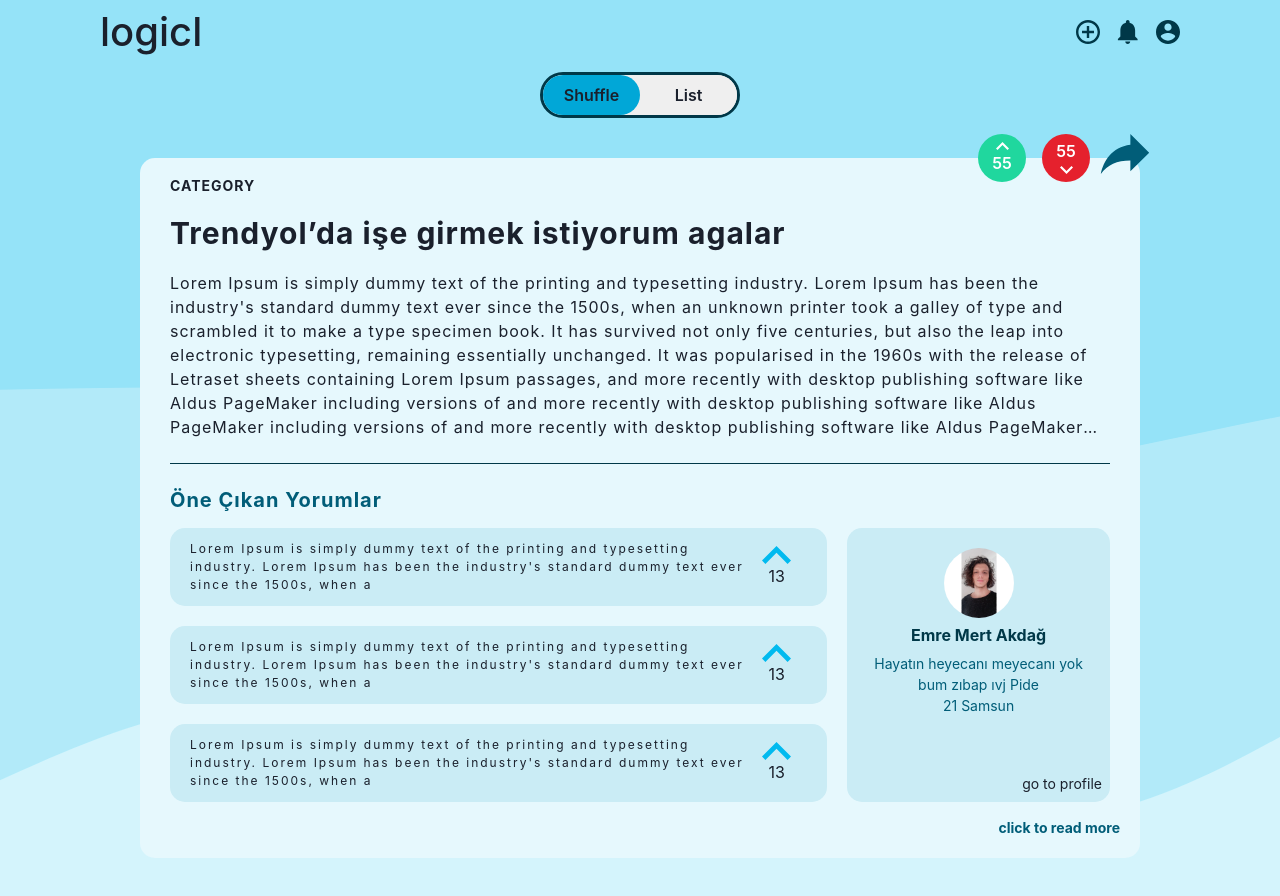
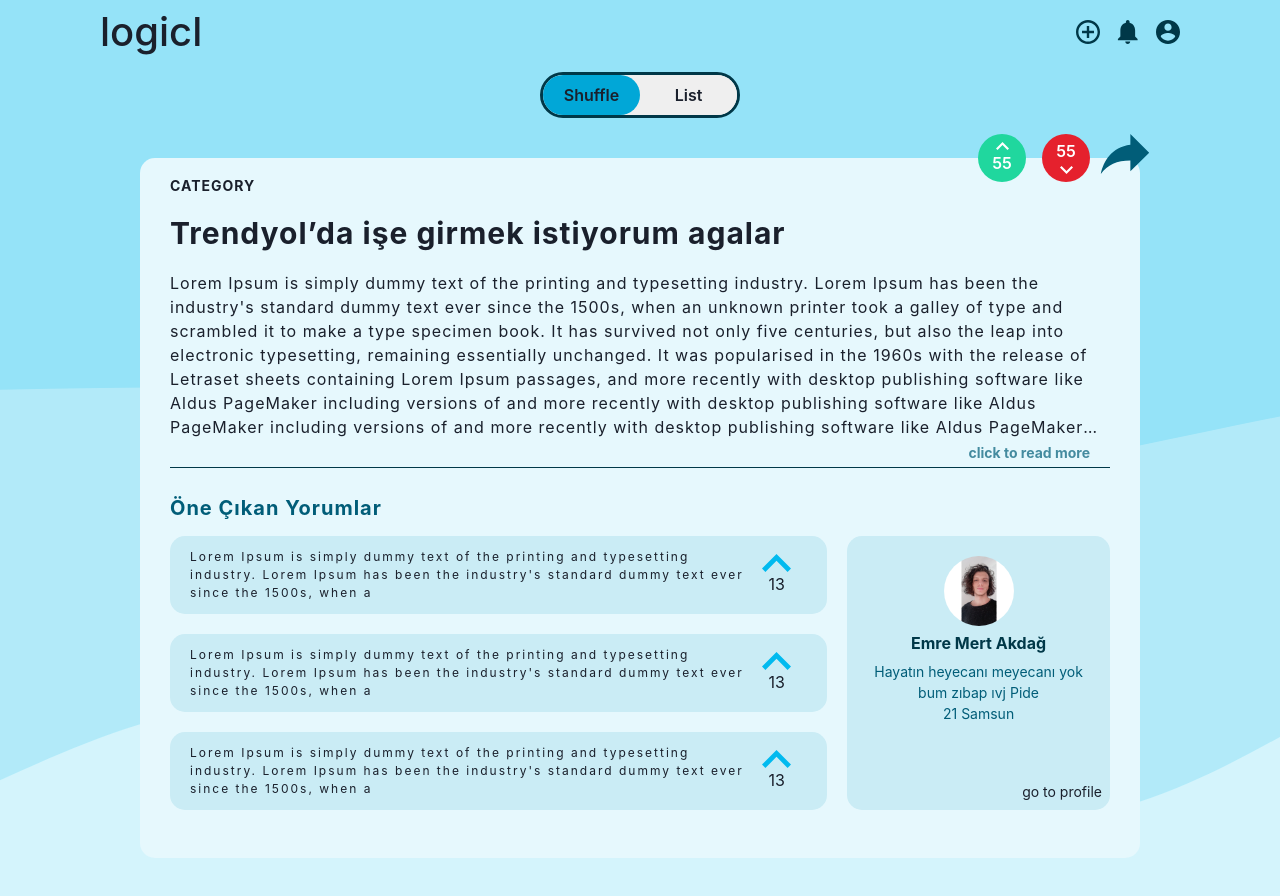
Before and after one commit to pauieeecs/logicl, a Next.js app: page /shuffle in a window 1280 px wide. Built offline with nearby package versions, Linux system fonts and the light colour scheme.

Commit message:
Read More Button Updated

```diff
--- a/src/pages/shuffle.tsx
+++ b/src/pages/shuffle.tsx
@@ -23,9 +23,10 @@
         borderRadius={15}
         position="relative"
       >
-        <Content
-          title="Trendyol’da işe girmek istiyorum agalar"
-          text="Lorem Ipsum is simply dummy text of the
+        <Flex position="relative" direction="column">
+          <Content
+            title="Trendyol’da işe girmek istiyorum agalar"
+            text="Lorem Ipsum is simply dummy text of the
           printing and typesetting industry. Lorem Ipsum
           has been the industry's standard dummy text ever
           since the 1500s, when an unknown printer took a
@@ -43,24 +44,28 @@
            and more recently with desktop publishing
            software like Aldus PageMaker including versions of
            Lorem Ipsum.including version.."
-        />
-        <Box my={6} w="100%" h="2px" bgColor="#003848" />
+          />
+          <Text
+            position="absolute"
+            right="5"
+            bottom="-6"
+            color="#015D78"
+            fontWeight="bold"
+            fontSize="sm"
+            cursor="pointer"
+            opacity="0.7"
+            onClick={onOpen}
+          >
+            click to read more
+          </Text>
+        </Flex>
+
+        <Box my={7} w="100%" h="2px" bgColor="#003848" />
         <Heading letterSpacing="1px" size="md" color="#015D78">
           Öne Çıkan Yorumlar
         </Heading>
         <Comments />
-        <Text
-          position="absolute"
-          right="5"
-          bottom="5"
-          color="#015D78"
-          fontWeight="bold"
-          fontSize="sm"
-          cursor="pointer"
-          onClick={onOpen}
-        >
-          click to read more
-        </Text>
+
         <VoteButton top="-24px" right="50px" down={55} up={55} />
         <Link href="#">
           <Icon
```
